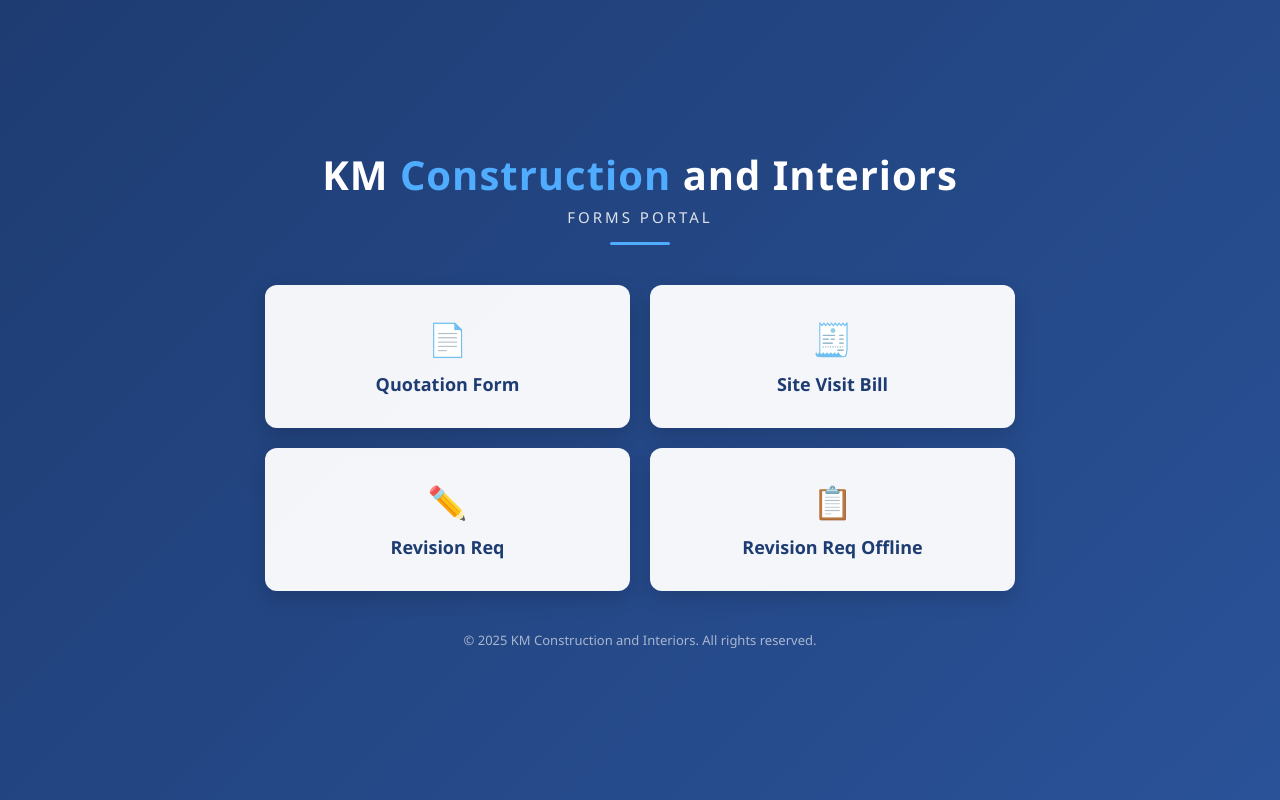
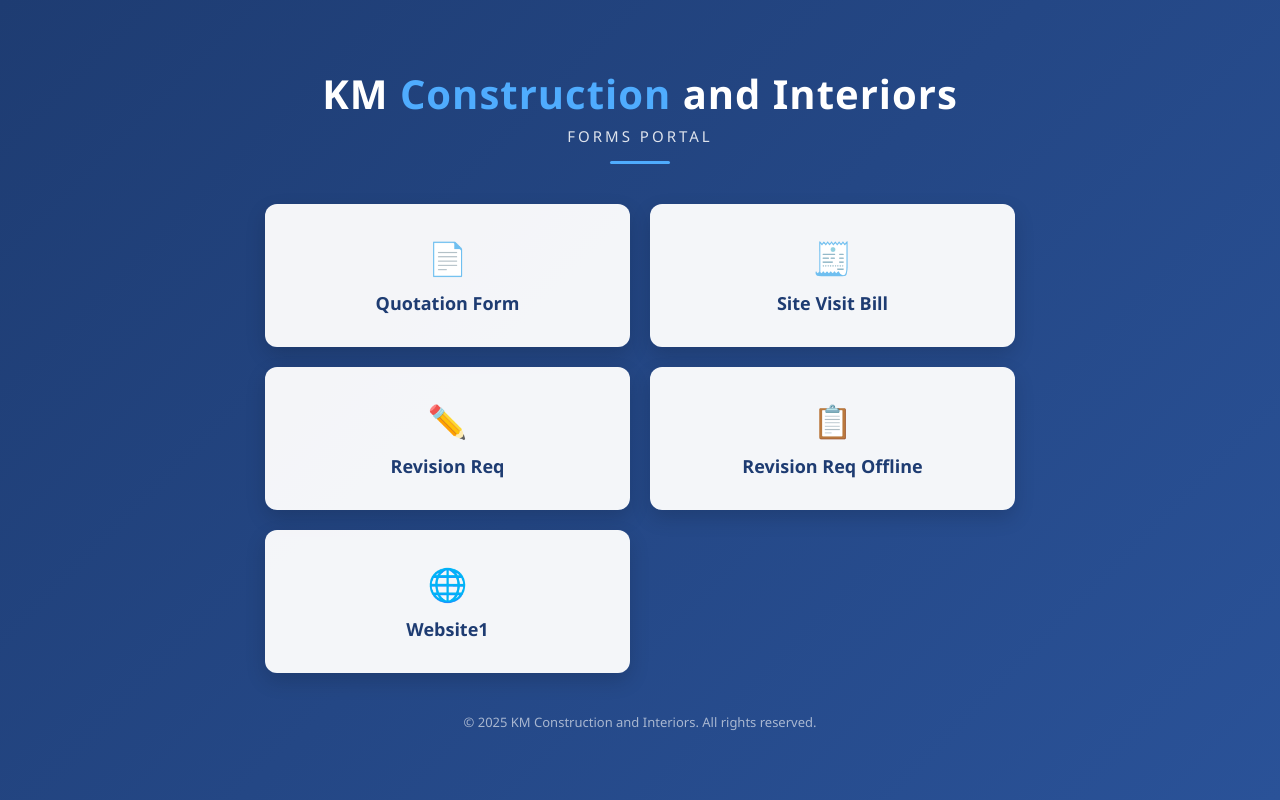
Before and after one commit to Anhsirk151/Companytool, a plain HTML site: page index.html in a window 1280 px wide. Drawn offline with Linux system fonts and the light colour scheme.

Commit message:
Add link to Website1 in index.htmlw1

```diff
--- a/index.html
+++ b/index.html
@@ -118,6 +118,10 @@
       <span class="icon">📋</span>
       Revision Req Offline
     </a>
+    <a href="Website1.html">
+      <span class="icon">🌐</span>
+      Website1
+    </a>
   </div>
 
   <!-- FOOTER -->
```
